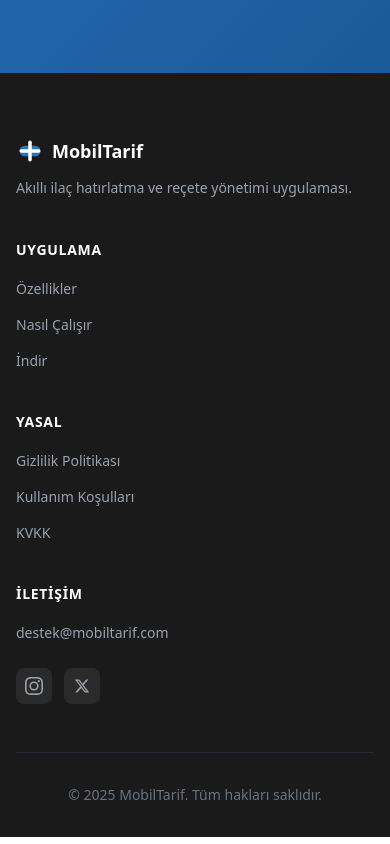
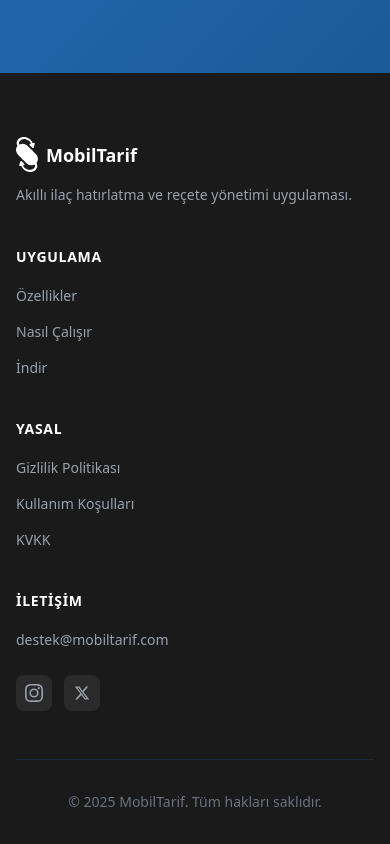
Before and after one commit to SamedBilginAlternet/MobilTarifLandingPage, a Next.js app: page / in a window 390 px wide. Shown: the part 10787-11631 px from the top of the page. Built offline with nearby package versions, Linux system fonts and the light colour scheme.

Commit message:
Fix footer logo: replace inline SVG with mobiltarif-svg-2.svg

```diff
--- a/src/components/Footer.tsx
+++ b/src/components/Footer.tsx
@@ -7,18 +7,13 @@ export default function Footer() {
           {/* Logo + Tagline */}
           <div className="md:col-span-1">
             <div className="flex items-center gap-2 mb-3">
-              <svg
-                width="28"
-                height="28"
-                viewBox="0 0 32 32"
-                fill="none"
-                xmlns="http://www.w3.org/2000/svg"
-                aria-hidden="true"
-              >
-                <rect x="4" y="10" width="24" height="12" rx="6" fill="#2c76be" />
-                <rect x="14" y="4" width="4" height="24" rx="2" fill="#ffffff" />
-                <rect x="4" y="14" width="24" height="4" rx="2" fill="#ffffff" />
-              </svg>
+              <img
+                src="/mobiltarif-svg-2.svg"
+                alt="MobilTarif logo"
+                width={22}
+                height={36}
+                style={{ filter: "brightness(0) invert(1)" }}
+              />
               <span className="text-lg font-bold text-white">MobilTarif</span>
             </div>
             <p className="text-sm text-gray-400 leading-relaxed">
```
